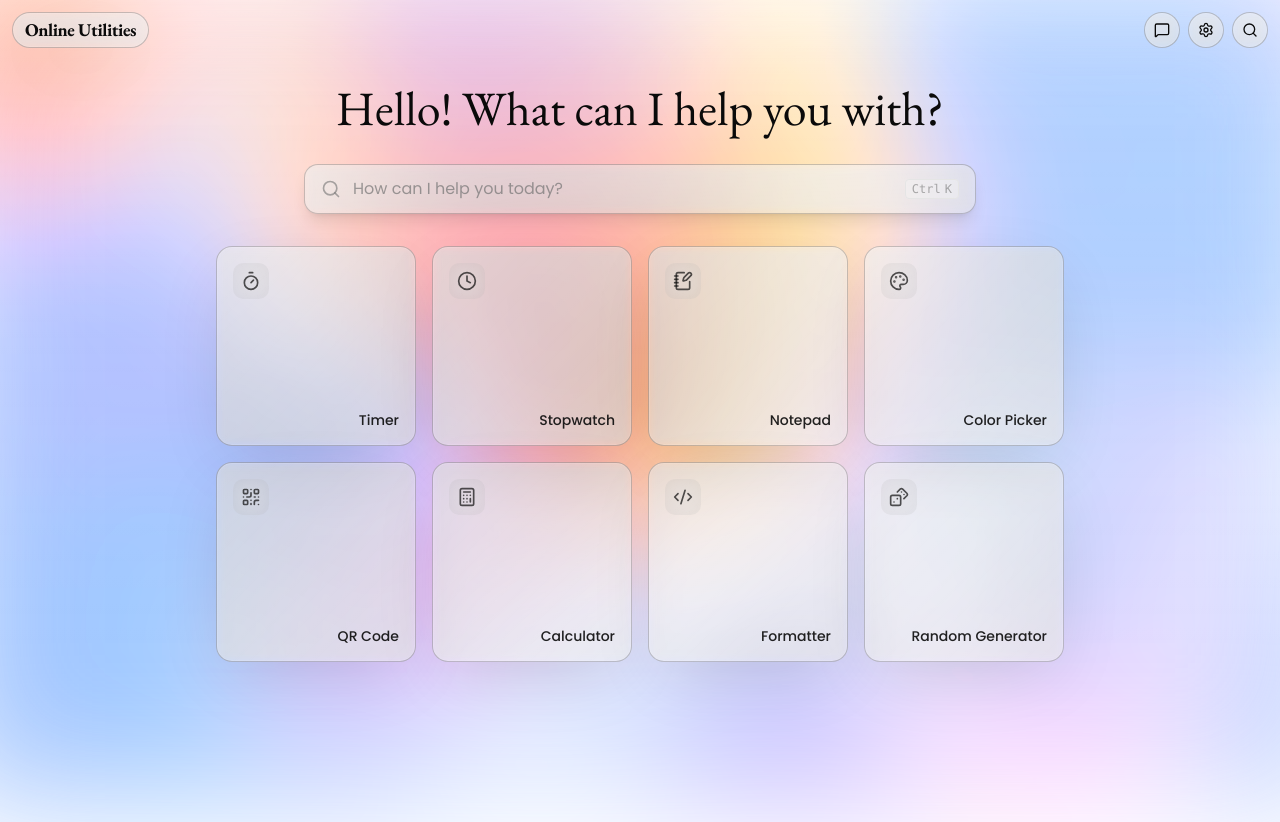
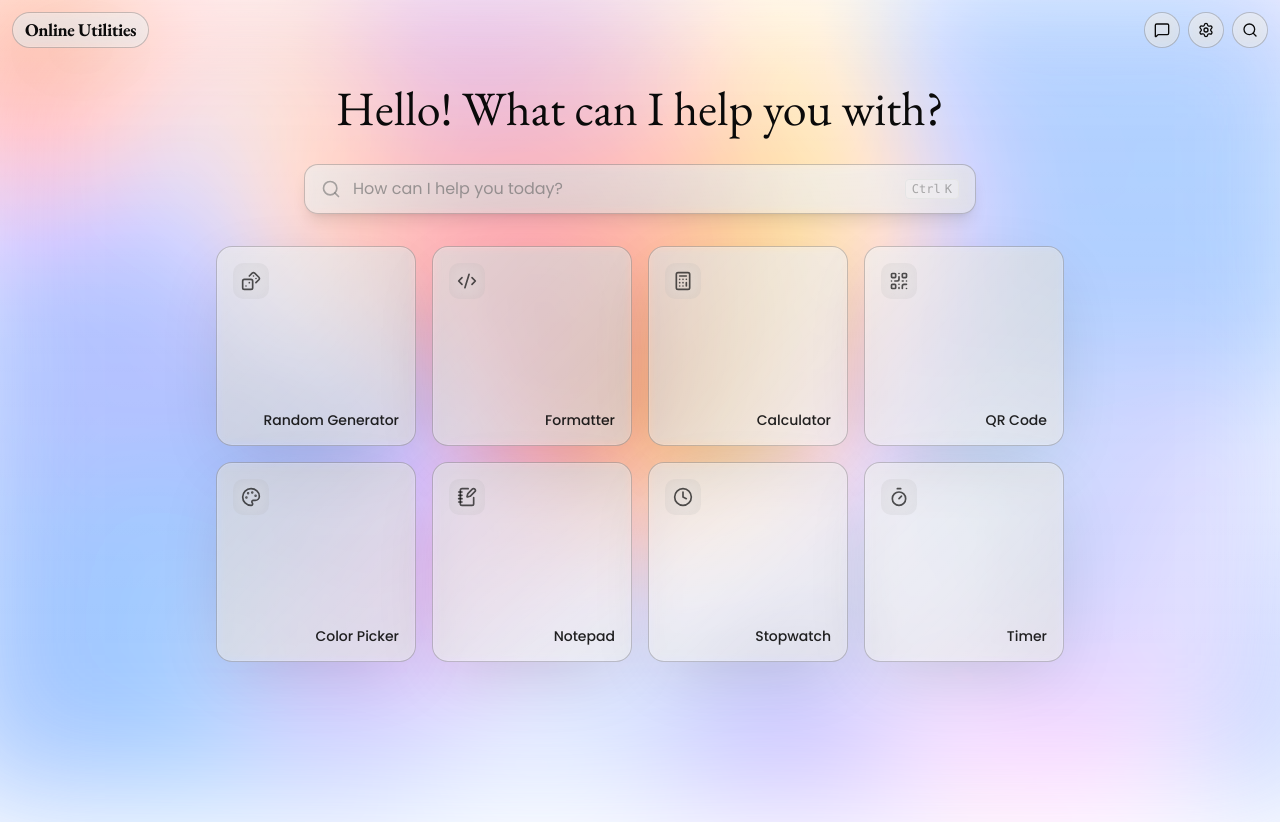
Before and after one commit to jaycho1214/onlineutilities, a Next.js app: page / in a window 1280 px wide. Built offline with nearby package versions, Linux system fonts and the light colour scheme; no server answers.

Commit message:
fix: reverse utility cards order in the grid for improved visibility

```diff
--- a/src/app/page.tsx
+++ b/src/app/page.tsx
@@ -22,7 +22,7 @@ export default function Home() {
 
       {/* Utility Cards Grid */}
       <div className="grid grid-cols-2 sm:grid-cols-3 lg:grid-cols-3 xl:grid-cols-4 gap-4">
-        {utilities.map((utility) => {
+        {utilities.reverse().map((utility) => {
           const IconComponent = utility.icon;
           return (
             <Link
```
